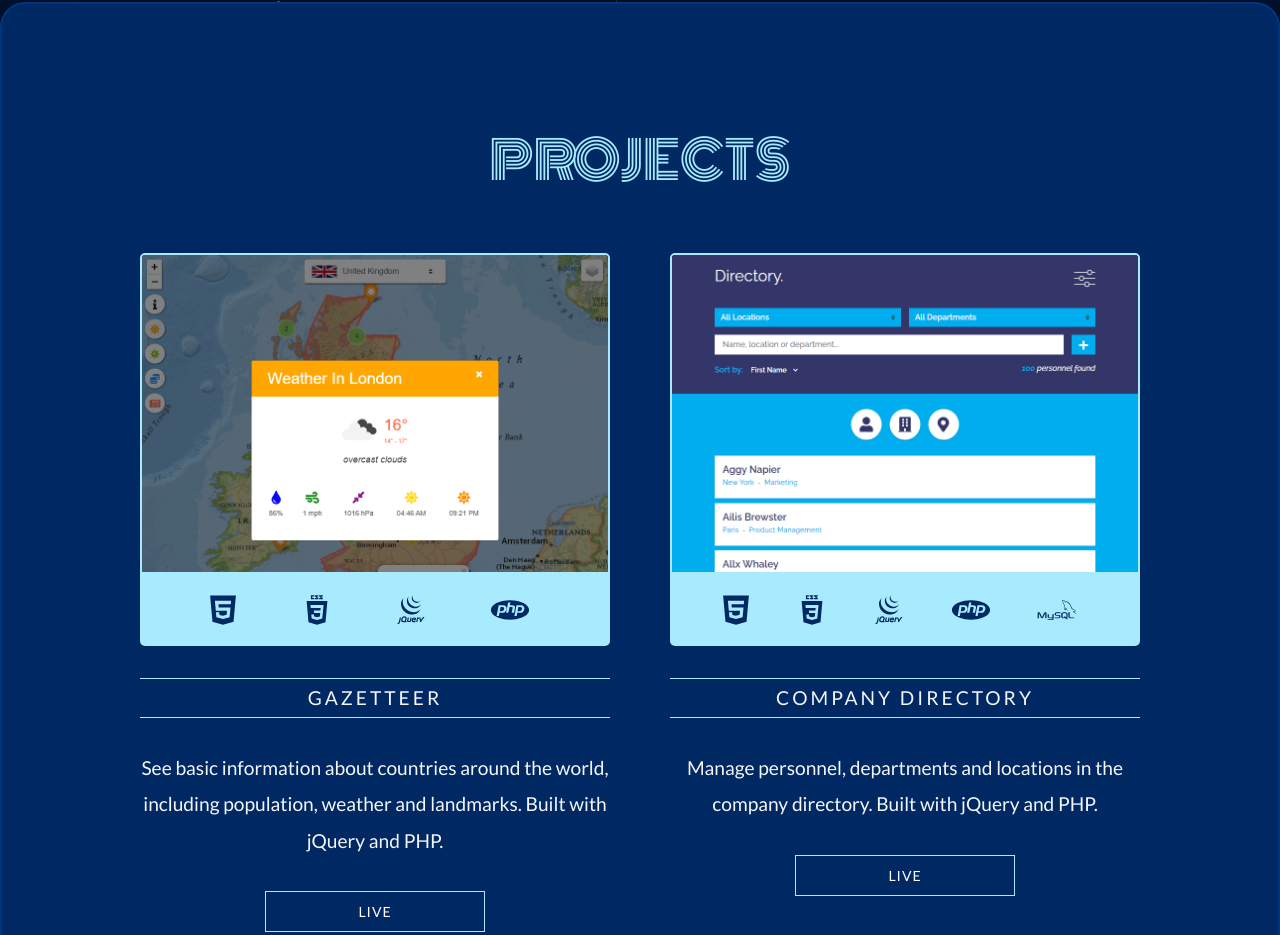
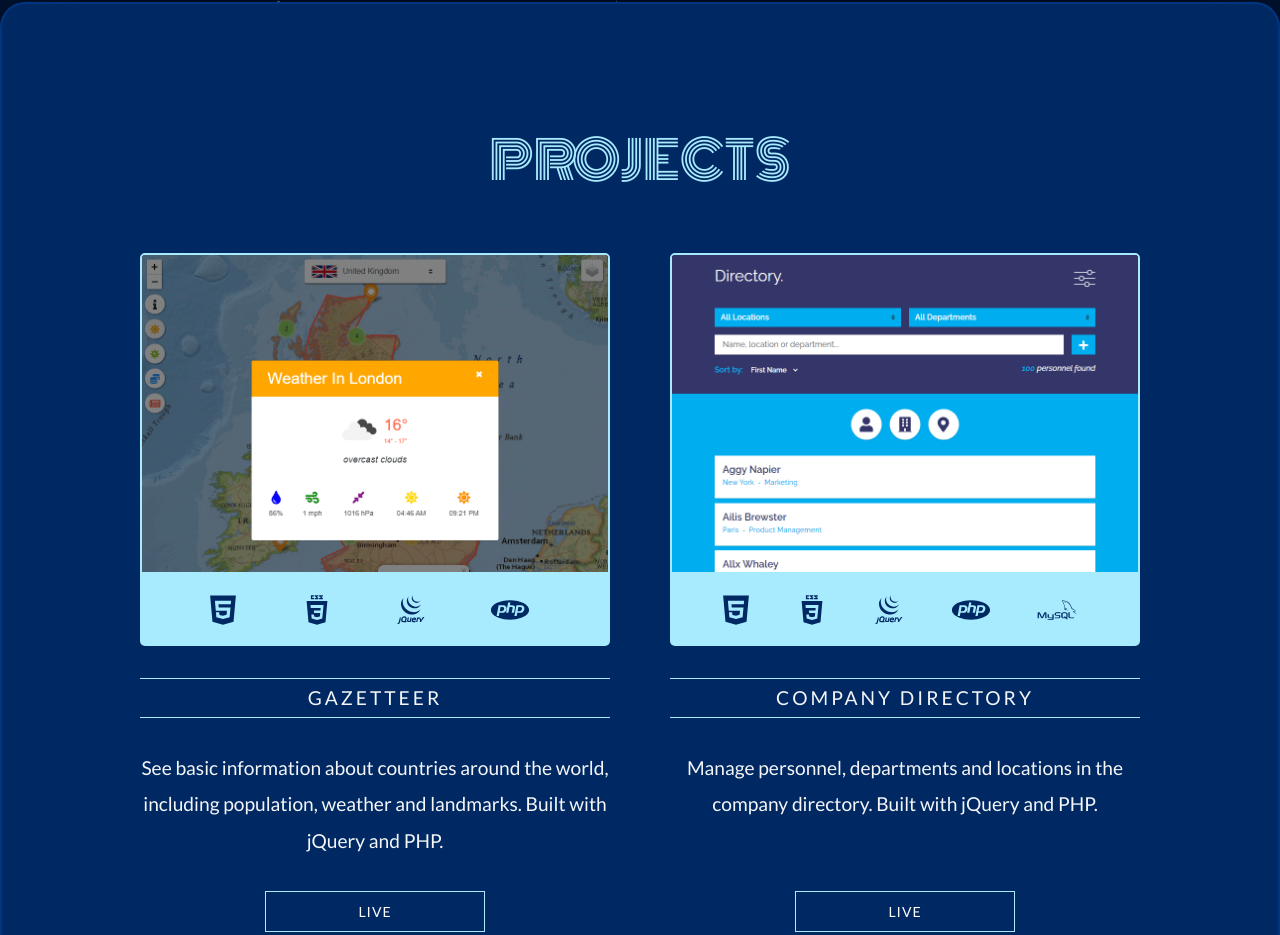
Before and after one commit to cmioveanu/portfolio-website, a Gatsby site: page / in a window 1280 px wide. Shown: the part 2717-3652 px from the top of the page. Built offline with nearby package versions, Linux system fonts and the light colour scheme; Gatsby itself is replaced by a stand-in of ours.

Commit message:
align projects buttons

```diff
--- a/src/components/IndividualProject.js
+++ b/src/components/IndividualProject.js
@@ -5,13 +5,15 @@ import { project, iconsContainer, buttonsContainer, githubButton } from "./Indiv
 const IndividualProject = ({ projectName, photoSrc, photoAlt, description, live, github, githubShow, children }) => {
     return (
         <section className={project}>
-            <img src={photoSrc} alt={photoAlt} width="470" height="322"/>
+            <div>
+                <img src={photoSrc} alt={photoAlt} width="470" height="322" />
 
-            <div id={iconsContainer}>{children}</div>
+                <div id={iconsContainer}>{children}</div>
 
-            <h3>{projectName}</h3>
+                <h3>{projectName}</h3>
 
-            <p>{description}</p>
+                <p>{description}</p>
+            </div>
 
             <div id={buttonsContainer}>
                 <button>
--- a/src/components/IndividualProject.module.css
+++ b/src/components/IndividualProject.module.css
@@ -17,6 +17,9 @@
     width: 100%;
     padding: 0;
     margin-bottom: 8rem;
+    display: flex;
+    flex-direction: column;
+    justify-content: space-between;
 }
 
 .project p {
```
